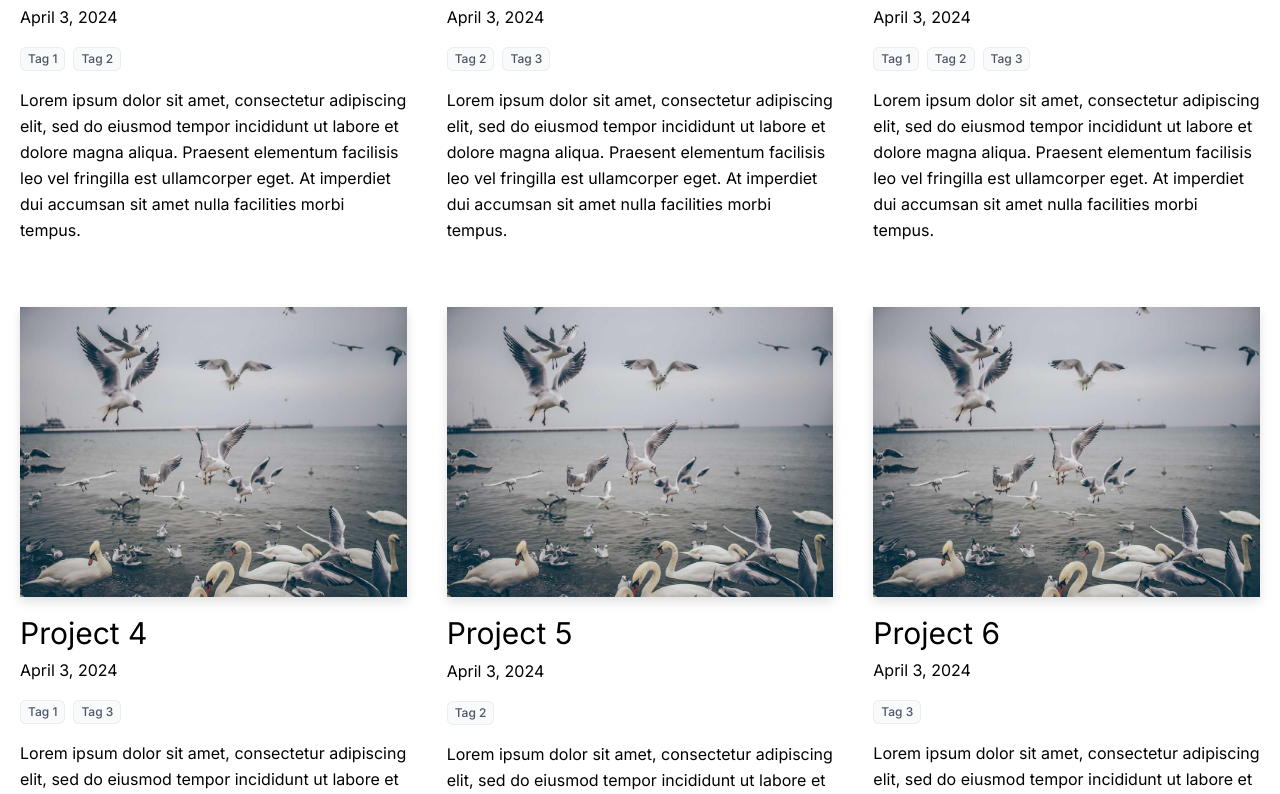
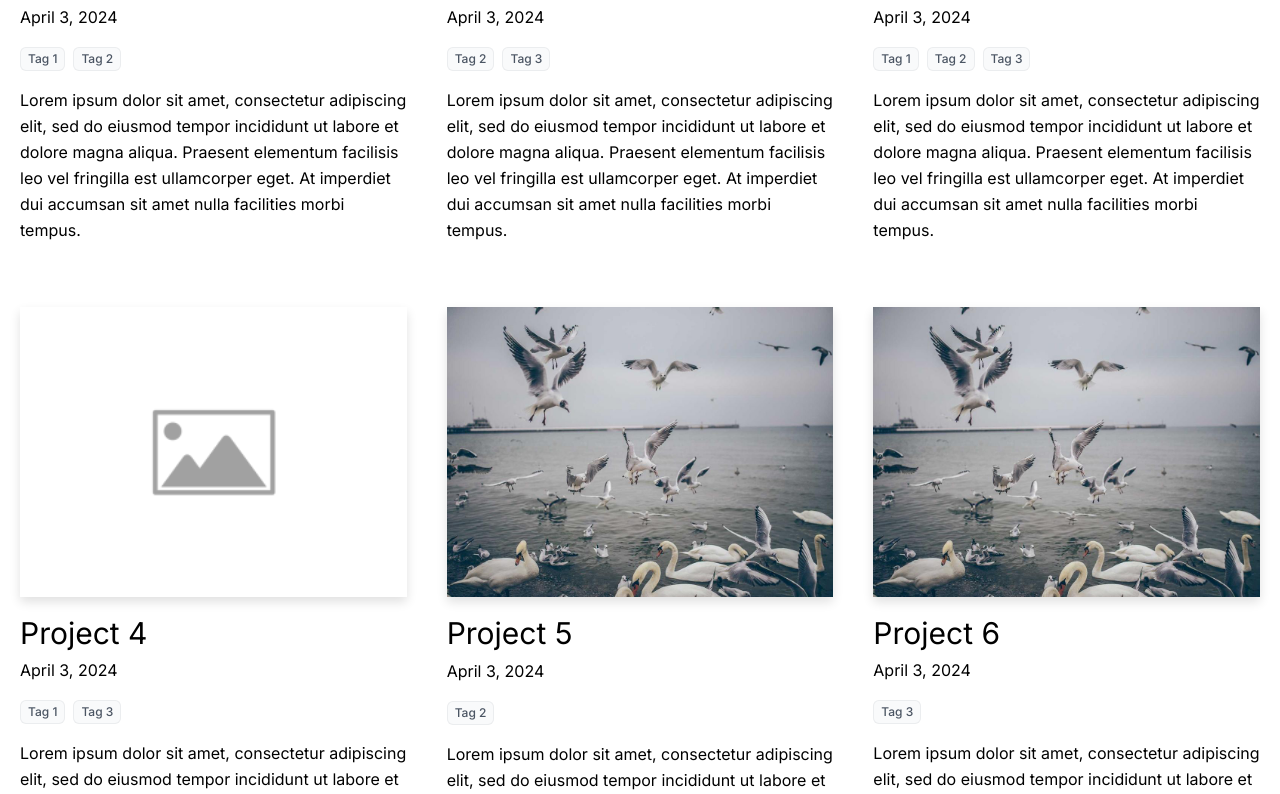
Before and after one commit to ericanastas/ericanastas.com, a Next.js app: page / in a window 1280 px wide. Shown: the part 450-1244 px from the top of the page. Built offline with nearby package versions, Linux system fonts and the light colour scheme.

Commit message:
Allow missing coverImage #27

```diff
--- a/_projects/project4.md
+++ b/_projects/project4.md
@@ -1,7 +1,6 @@
 ---
 title: Project 4
 summary: Lorem ipsum dolor sit amet, consectetur adipiscing elit, sed do eiusmod tempor incididunt ut labore et dolore magna aliqua. Praesent elementum facilisis leo vel fringilla est ullamcorper eget. At imperdiet dui accumsan sit amet nulla facilities morbi tempus.
-coverImage: "/images/project3.jpg"
 date: "2024-04-03"
 draft: false
 tags: ["Tag 1",  "Tag 3"]
--- a/src/app/_components/project-header.tsx
+++ b/src/app/_components/project-header.tsx
@@ -6,7 +6,6 @@ import PageTitle from "./page-title";
 
 type Props = {
   title: string;
-  coverImage: string;
   date: string;
   tags: Tag[];
 };
--- a/src/app/_components/project-preview.tsx
+++ b/src/app/_components/project-preview.tsx
@@ -6,7 +6,7 @@ import type { Tag } from "@/interfaces/tag";
 
 type Props = {
   title: string;
-  coverImage: string;
+  coverImage?: string;
   date: string;
   summary: string;
   slug: string;
@@ -24,8 +24,18 @@ export function ProjectPreview({
   return (
     <div>
       <div className="mb-4">
-        <CoverImage slug={slug} title={title} src={coverImage} />
+        {coverImage && (
+          <CoverImage slug={slug} title={title} src={coverImage} />
+        )}
+        {!coverImage && (
+          <CoverImage
+            slug={slug}
+            title={title}
+            src={"/images/placeholder.png"}
+          />
+        )}
       </div>
+
       <h3 className="text-3xl mb-1 leading-snug">
         <Link
           as={`/projects/${slug}`}
--- a/src/app/projects/[slug]/page.tsx
+++ b/src/app/projects/[slug]/page.tsx
@@ -26,14 +26,16 @@ export default async function Project({ params }: Params) {
       <article className="mb-16 max-w-4xl mx-auto">
         <ProjectHeader
           title={project.title}
-          coverImage={project.coverImage}
           date={project.date}
           tags={project.tags}
         />
 
-        <div className="max-w-4xl mx-auto mb-8">
-          <img src={project.coverImage} alt="Cover Image" />
-        </div>
+        {project.coverImage && (
+          <div className="max-w-4xl mx-auto mb-8">
+            <img src={project.coverImage} alt="Cover Image" />
+          </div>
+        )}
+
         <ProjectBody content={content} />
       </article>
     </main>
--- a/src/app/tags/[tagSlug]/page.tsx
+++ b/src/app/tags/[tagSlug]/page.tsx
@@ -14,7 +14,7 @@ export default async function Project({ params }: Props) {
 
   return (
     <main>
-      <PageTitle>Tag: {tag.name}</PageTitle>
+      <PageTitle>{tag.name}</PageTitle>
 
       <ProjectList projects={projects} selectedTagSlug={tag.slug} />
     </main>
--- a/src/interfaces/project.ts
+++ b/src/interfaces/project.ts
@@ -4,7 +4,7 @@ export type Project = {
   slug: string;
   title: string;
   date: string;
-  coverImage: string;
+  coverImage?: string;
   summary: string;
   content: string;
   draft?: boolean;
```
Also changed, not shown: public/images/placeholder.png (added).
